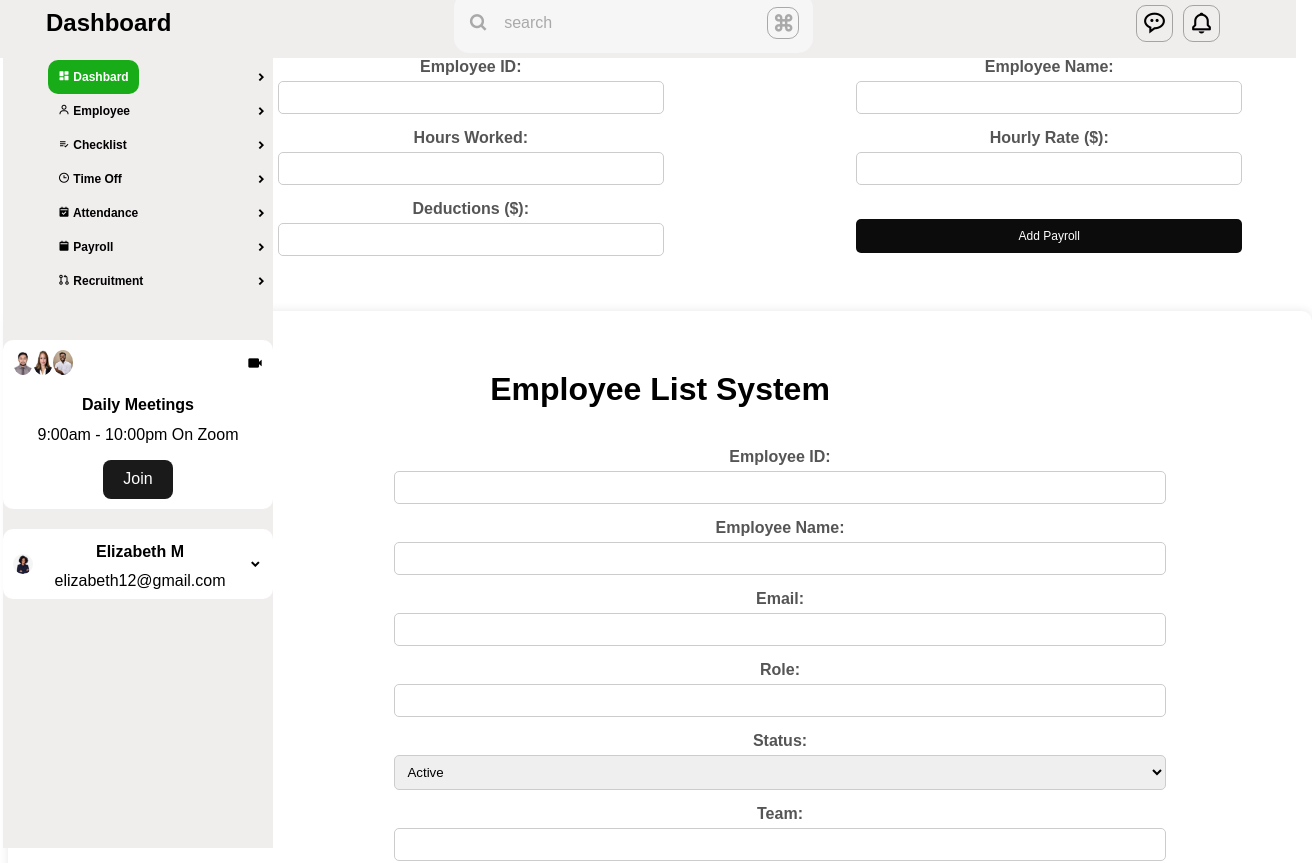
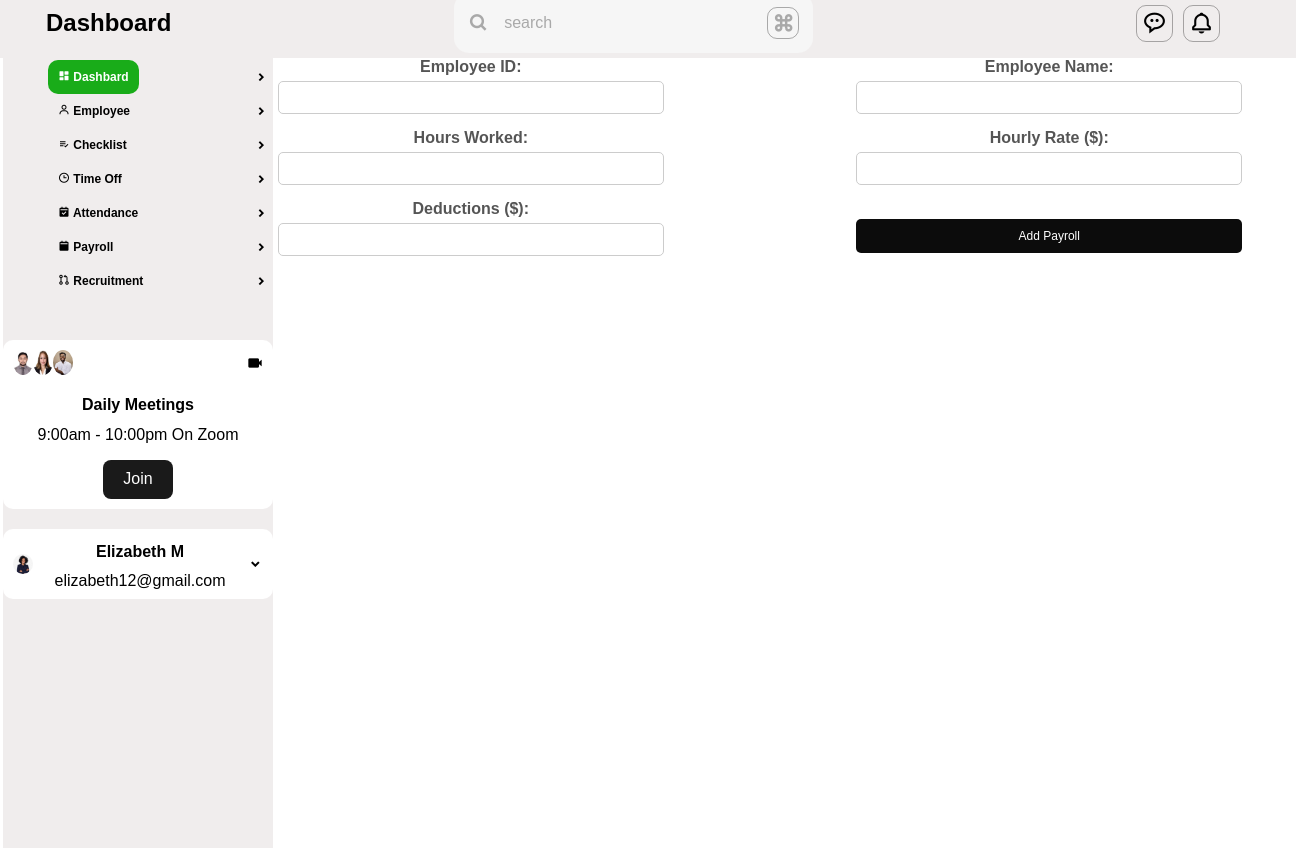
Before and after one commit to missynancy/dashboard, a React (Vite) app in the folder frontend/: page /payroll in a window 1280 px wide. Shown: the top 863 px of the page, 1312 px wide, since content can reach past the window. After the commit the page ends 800 px from the top, so only its background shows below. Built offline with nearby package versions, Linux system fonts and the light colour scheme.

Commit message:
Code Fix

```diff
--- a/frontend/src/App.jsx
+++ b/frontend/src/App.jsx
@@ -4,7 +4,7 @@ import MainLayout from './layout/MainLayout.jsx';
 import Home from './pages/Home.jsx'
 import Employee from './pages/Employee.jsx'
 import Payroll  from './pages/Payroll.jsx';
-import PayrollTable from './pages/Payrolltable.jsx';
+// import PayrollTable from './pages/Payrolltable.jsx';
 import EmployeeForm from './pages/Employee.jsx';
 import EmployeeTable from './pages/EmployeeTable.jsx';
 import ErrorBoundary from './pages/ErrorBoundaries.jsx';
@@ -97,7 +97,7 @@ const App = () => {
             <RouterProvider router={router} />
 
 
-            <div className="container">
+           {/* <div className="container">
                 <h1>Employee List System</h1>
                 <EmployeeForm addEmployee={addEmployee} />
                 <EmployeeTable employees={employees} />
@@ -106,7 +106,7 @@ const App = () => {
                 <h1>Payroll management</h1>
                 <Payroll addPayroll={addPayroll} />
                 <PayrollTable payrolls={payrolls} generatePayslip={generatePayslip} />
-            </div>
+            </div>*/}
 
 
 
--- a/frontend/src/pages/Payroll.jsx
+++ b/frontend/src/pages/Payroll.jsx
@@ -24,6 +24,7 @@ const Payroll = ({ addPayroll }) => {
       alert('Please enter valid payroll details.');
     }
   };
+
 
   return (
     <div className='home'>
```
Lines whose indentation alone changed are shown as unchanged.
